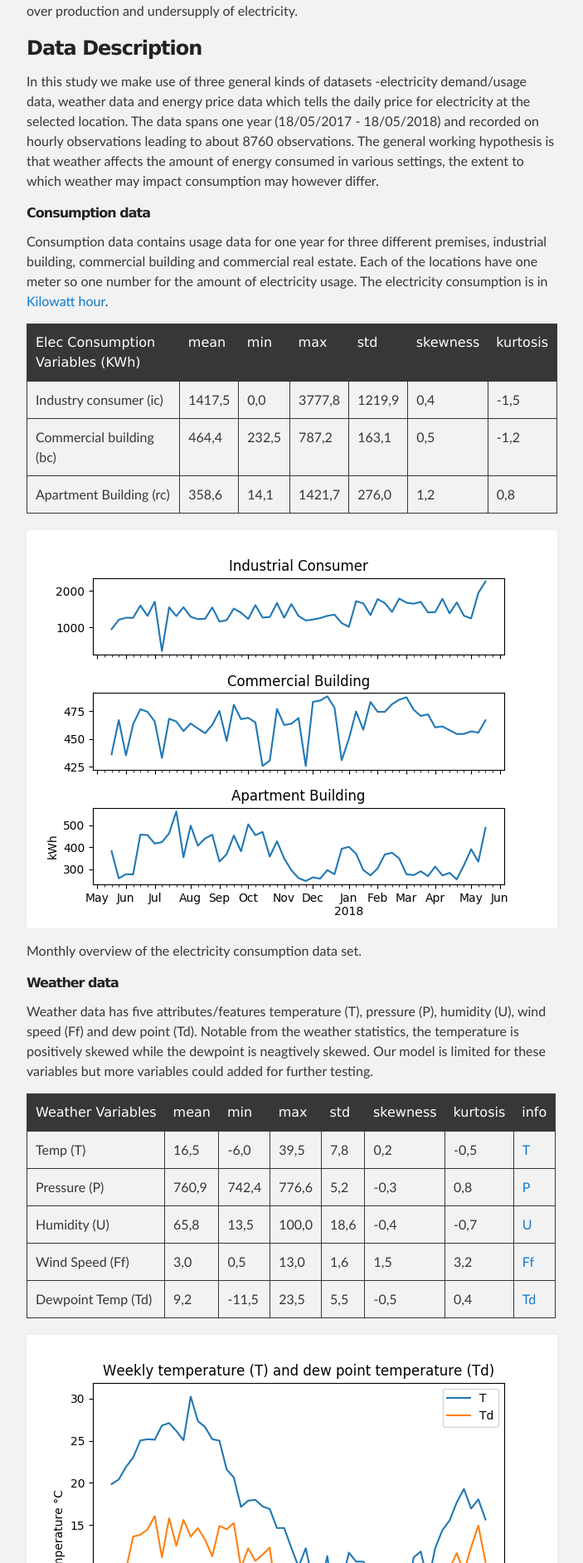
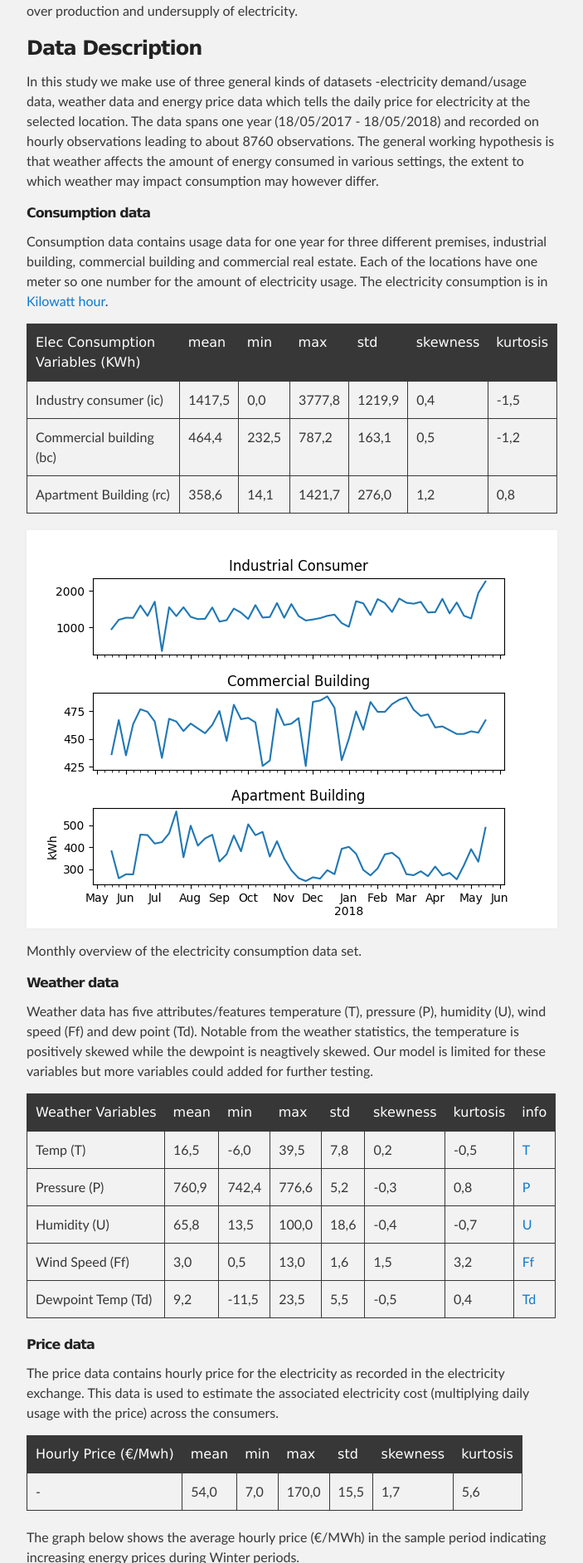
Before and after one commit to dmuiruri/ds_proj, a Jekyll site: the page built from docs/index.md, in a window 1280 px wide. Shown: the part 843-2727 px from the top of the page at 83% size, without its empty margins (288-991 px from the left). Built offline with Jekyll 4.4.1, drawn with Linux system fonts in a browser that asks for light colours; grey boxes are pictures that could not be loaded.

Commit message:
Update index.md

```diff
--- a/docs/index.md
+++ b/docs/index.md
@@ -43,10 +43,6 @@ Weather data has five attributes/features temperature (T), pressure (P), humidit
 | Wind Speed (Ff)         | 3,0	   | 0,5   | 13,0	  | 1,6	  | 1,5      |	3,2     |[Ff](https://en.wikipedia.org/wiki/Wind_speed) |
 | Dewpoint Temp (Td)      | 9,2	   | -11,5 | 23,5	  | 5,5	  | -0,5	   |  0,4     |[Td](https://en.wikipedia.org/wiki/Dew_point)|
 
-
-![weekly temperatures (may 2017 - may 2018)](./assets/images/weekly_temp_and_dew_point_temp.png)
-
-
 ###### Price data
 
 The price data contains hourly price for the electricity as recorded in the electricity exchange. This data is used to estimate the associated electricity cost (multiplying daily usage with the price) across the consumers.
```
